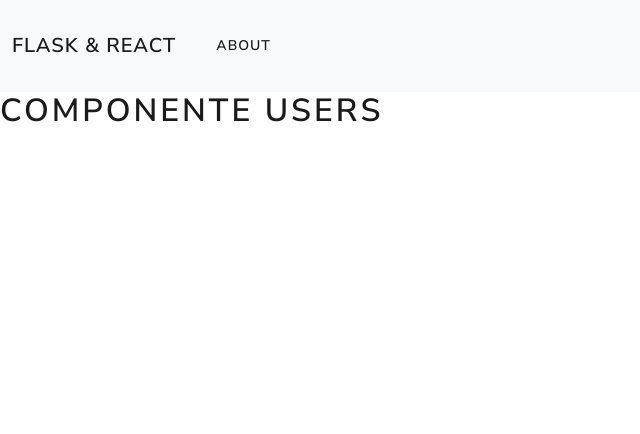
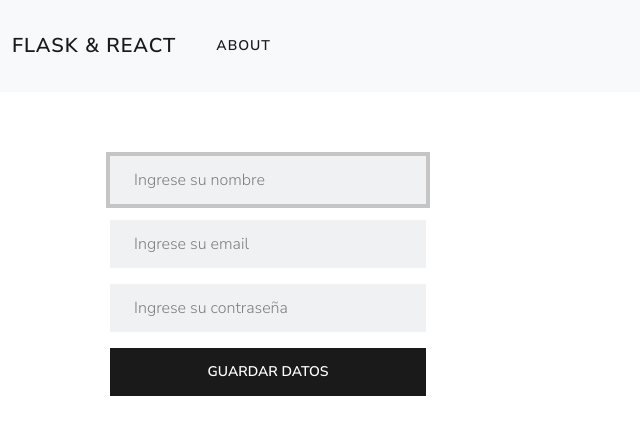
Before and after one commit to ezavalar/React-Flask-CRUD, a React (Create React App) app in the folder frontend/: page / in a window 1280 px wide. Shown: the top 434 px of the page, without its empty margins (0-640 px from the left). Built offline with nearby package versions, Linux system fonts and the light colour scheme.

Commit message:
Componentes y formulario que ingresa datos

```diff
--- a/frontend/package.json
+++ b/frontend/package.json
@@ -11,7 +11,7 @@
     "react": "^19.1.1",
     "react-dom": "^19.1.1",
     "react-router-dom": "^7.8.2",
-    "react-scripts": "5.0.1",
+    "react-scripts": "^5.0.1",
     "web-vitals": "^2.1.4"
   },
   "scripts": {
--- a/frontend/src/App.js
+++ b/frontend/src/App.js
@@ -8,7 +8,7 @@ function App() {
   return (
     <Router>
       <Navbar />
-      <div>
+      <div className="container p-4">
         <Routes>
           <Route path="/about" element={<About />} />
           <Route path="/" element={<Users />} />
--- a/frontend/src/components/About.js
+++ b/frontend/src/components/About.js
@@ -1,4 +1,13 @@
-import React from 'react';
+import React, {Fragment} from 'react';
 export const About = () => (
-    <h1>Componente About</h1>
+    <Fragment>
+        <h1>Componente About</h1>
+        <p>
+            Lorem Ipsum es simplemente el texto de relleno de las imprentas y archivos de texto. Lorem Ipsum ha sido el texto de relleno estándar de las industrias desde el año 1500, cuando un impresor (N. del T. persona que se dedica a la imprenta) desconocido usó una galería de textos y los mezcló de tal manera que logró hacer un libro de textos especimen. No sólo sobrevivió 500 años, sino que tambien ingresó como texto de relleno en documentos electrónicos, quedando esencialmente igual al original. Fue popularizado en los 60s con la creación de las hojas "Letraset", las cuales contenian pasajes de Lorem Ipsum, y más recientemente con software de autoedición, como por ejemplo Aldus PageMaker, el cual incluye versiones de Lorem Ipsum.
+        </p>
+        <p>
+            Lorem Ipsum es simplemente el texto de relleno de las imprentas y archivos de texto. Lorem Ipsum ha sido el texto de relleno estándar de las industrias desde el año 1500, cuando un impresor (N. del T. persona que se dedica a la imprenta) desconocido usó una galería de textos y los mezcló de tal manera que logró hacer un libro de textos especimen. No sólo sobrevivió 500 años, sino que tambien ingresó como texto de relleno en documentos electrónicos, quedando esencialmente igual al original. Fue popularizado en los 60s con la creación de las hojas "Letraset", las cuales contenian pasajes de Lorem Ipsum, y más recientemente con software de autoedición, como por ejemplo Aldus PageMaker, el cual incluye versiones de Lorem Ipsum.
+        </p>
+    </Fragment>
+
 )
--- a/frontend/src/components/Users.js
+++ b/frontend/src/components/Users.js
@@ -1,4 +1,73 @@
-import React from 'react';
-export const Users = () => (
-    <h1>Componente Users</h1>
-)
+import React, {useState} from 'react';
+
+const API= process.env.REACT_APP_API;
+
+export const Users = () => {
+    //UseState para los datos del formulario
+    const[nombre, setName]= useState("");
+    const[email, setEmail]= useState("");
+    const[password, setPassword]= useState("");
+
+    const handleSubmit = async (e) => {
+        e.preventDefault(); //Evita que se recargue la pagina
+
+        //Peticion POST de la API
+        const res= await fetch(`${API}/users`, {
+            method: "POST",
+            headers:{
+                "Content-Type": "application/json" //Tipo de dato que se envia
+            },
+            body: JSON.stringify({ //Se debe de convertir el objeto a cadena
+                nombre, //Abreviatura de nombre: nombre
+                email, //Abreviatura de email: email
+                password //Abreviatura de password: password
+            })
+        });
+
+        //Transformamos la respuesta a JSON y la mostramos en consola
+        const data= await res.json();
+        console.log(data);
+    }
+    return (
+        <div className="row mt-4">
+            <div className="col-md-4">
+                <form onSubmit={handleSubmit} className="card card-body">
+                    <div className="mb-3">
+                        <input
+                            type="text"
+                            onChange={e => setName(e.target.value)}
+                            value={nombre}
+                            className="form-control"
+                            placeholder="Ingrese su nombre"
+                            autoFocus
+                        />
+                    </div>
+                    <div className="mb-3">
+                        <input
+                            type="email"
+                            onChange={e => setEmail(e.target.value)}
+                            value={email}
+                            className="form-control"
+                            placeholder="Ingrese su email"
+                        />
+                    </div>
+                    <div className="mb-3">
+                        <input
+                            type="password"
+                            onChange={e => setPassword(e.target.value)}
+                            value={password}
+                            className="form-control"
+                            placeholder="Ingrese su contraseña"
+                        />
+                    </div>
+                    <button className="btn btn-primary w-100">
+                        Guardar Datos
+                    </button>
+                </form>
+            </div>
+            <div className="col-md-8">
+
+            </div>
+        </div>
+    )
+}
--- a/frontend/src/index.js
+++ b/frontend/src/index.js
@@ -5,6 +5,7 @@ import App from './App';
 import reportWebVitals from './reportWebVitals';
 
 import 'bootswatch/dist/lux/bootstrap.min.css';
+
 const root = ReactDOM.createRoot(document.getElementById('root'));
 root.render(
   <React.StrictMode>
```
Also changed, not shown: 2 other files (tests, documents, lock files or other folders).
